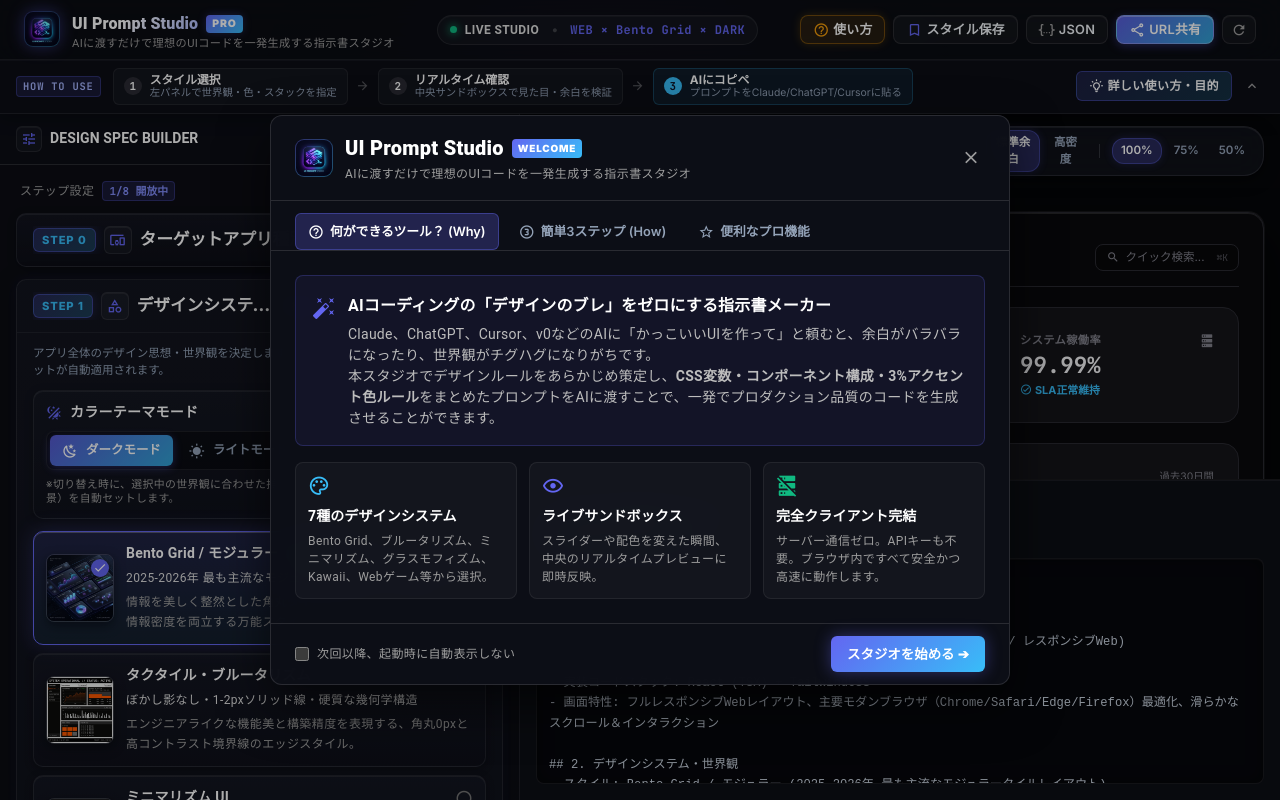
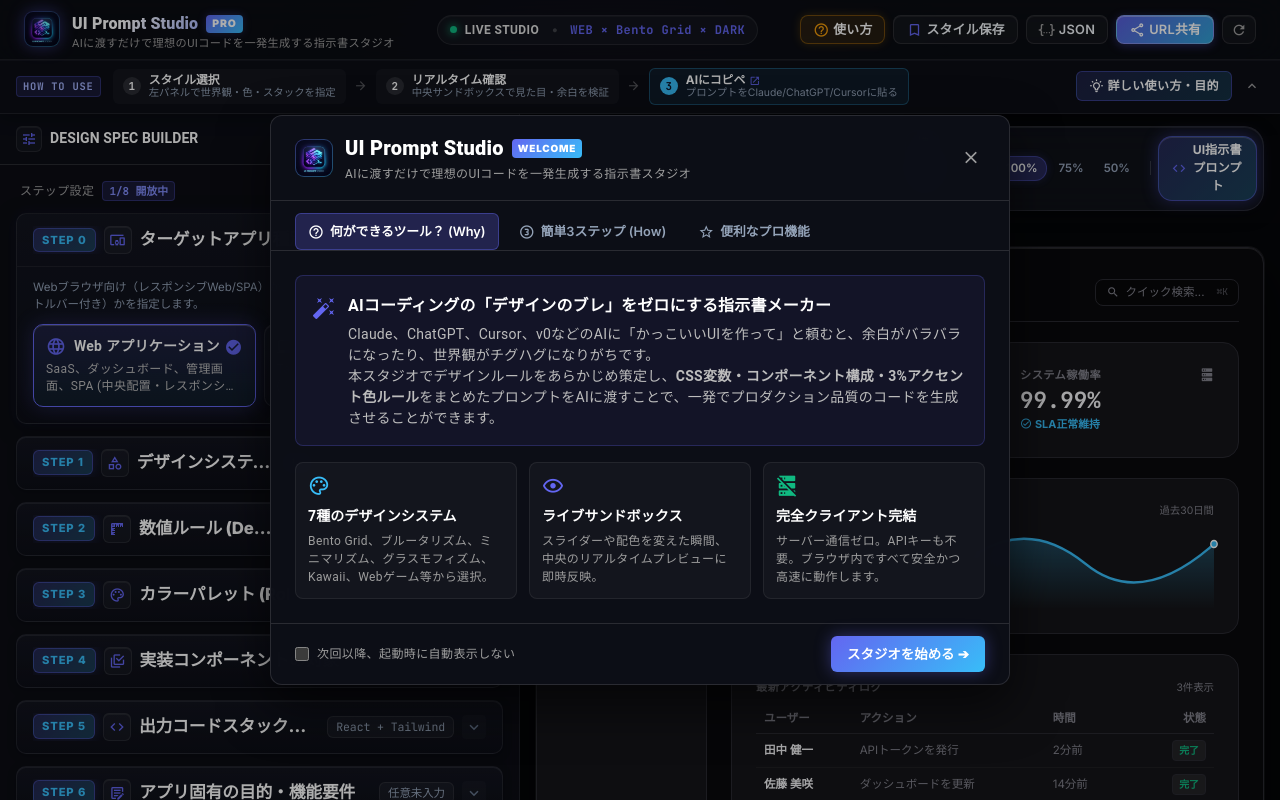
Before and after one commit to papagorilla-ja/ui-prompt-studio, a Vue app: page / in a window 1280 px wide. Built offline with nearby package versions, Linux system fonts and the light colour scheme.

Commit message:
feat: #35 UIコード指示書のモーダル化とプレビュー領域の最大化 (初期表示STEP0への変更含む)

```diff
--- a/src/App.vue
+++ b/src/App.vue
@@ -4,7 +4,7 @@ import { decodeConfigFromHash, copyShareUrlToClipboard } from '@/utils/urlSharin
 import { useConfigStore } from '@/stores/configStore'
 import BuilderPanel from '@/components/builder/BuilderPanel.vue'
 import SandboxStage from '@/components/preview/SandboxStage.vue'
-import PromptViewer from '@/components/prompt/PromptViewer.vue'
+import PromptModal from '@/components/prompt/PromptModal.vue'
 import WorkflowGuideBar from '@/components/guidance/WorkflowGuideBar.vue'
 import OnboardingModal from '@/components/guidance/OnboardingModal.vue'
 import StyleManagerModal from '@/components/presets/StyleManagerModal.vue'
@@ -17,6 +17,7 @@ const snackbarText = ref('')
 const zoomLevel = ref('100')
 const previewDensity = ref('default')
 const isUrlCopied = ref(false)
+const isPromptModalOpen = ref(false)
 const isMobile = ref(false)
 const mobileActiveTab = ref<'builder' | 'preview' | 'prompt'>('builder')
 
@@ -172,7 +173,7 @@ function handleReset() {
     </header>
 
     <!-- Workflow Guide Bar (Issue #28) -->
-    <WorkflowGuideBar @open-guide="openGuide" />
+    <WorkflowGuideBar @open-guide="openGuide" @open-prompt="isPromptModalOpen = true" />
 
     <!-- Studio Main Body (Responsive) -->
     <main class="studio-body" :class="{ 'mobile-layout': isMobile }">
@@ -265,24 +266,26 @@ function handleReset() {
                   {{ z }}%
                 </button>
               </div>
+
+              <span style="width: 1px; height: 14px; background: rgba(255,255,255,0.15);"></span>
+
+              <!-- Prominent UI Code Prompt Button -->
+              <button
+                type="button"
+                class="open-prompt-modal-btn d-flex align-center gap-1 px-3 py-1"
+                title="AIフロントエンド指示プロンプトを表示・コピー"
+                @click="isPromptModalOpen = true"
+              >
+                <v-icon icon="mdi-code-tags" size="15" color="primary" />
+                <span>UI指示書プロンプト</span>
+              </button>
             </div>
           </div>
 
-          <!-- Interactive Sandbox Stage -->
+          <!-- Interactive Sandbox Stage (Full Height) -->
           <div class="flex-1 overflow-hidden d-flex flex-column">
             <SandboxStage :zoom="zoomLevel" :density="previewDensity" />
           </div>
-        </div>
-
-        <!-- Bottom: Prompt Output (Linear Pro Style) -->
-        <div
-          class="studio-prompt-section"
-          :class="{
-            'mobile-hidden': isMobile && mobileActiveTab !== 'prompt',
-            'mobile-full-height': isMobile && mobileActiveTab === 'prompt'
-          }"
-        >
-          <PromptViewer @notify="showNotification" />
         </div>
       </section>
     </main>
@@ -312,13 +315,16 @@ function handleReset() {
       <button
         type="button"
         class="mobile-nav-btn d-flex flex-column align-center gap-1 py-1 px-4"
-        :class="{ 'mobile-nav-btn-active': mobileActiveTab === 'prompt' }"
-        @click="mobileActiveTab = 'prompt'"
+        :class="{ 'mobile-nav-btn-active': isPromptModalOpen }"
+        @click="isPromptModalOpen = true"
       >
         <v-icon icon="mdi-code-tags" size="18" />
         <span class="mobile-nav-text">プロンプト</span>
       </button>
     </nav>
+
+    <!-- Prompt Modal (Issue #35) -->
+    <PromptModal v-model="isPromptModalOpen" @notify="showNotification" />
 
     <!-- Onboarding Guide Modal (Issue #28) -->
     <OnboardingModal ref="onboardingModalRef" />
--- a/src/components/builder/BuilderPanel.vue
+++ b/src/components/builder/BuilderPanel.vue
@@ -15,8 +15,8 @@ const store = useConfigStore()
 
 // Accordion open states (STEP 1: Design System is open by default)
 const openSteps = ref<Record<string, boolean>>({
-  step0: false,
-  step1: true,
+  step0: true,
+  step1: false,
   step2: false,
   step3: false,
   step4: false,
--- a/src/components/guidance/WorkflowGuideBar.vue
+++ b/src/components/guidance/WorkflowGuideBar.vue
@@ -3,6 +3,7 @@ import { ref, onMounted } from 'vue'
 
 const emit = defineEmits<{
   (e: 'open-guide'): void
+  (e: 'open-prompt'): void
 }>()
 
 const STORAGE_KEY = 'ui-prompt-studio-guidebar-collapsed-v1'
@@ -37,6 +38,16 @@ function toggleCollapse() {
         <v-icon icon="mdi-chevron-down" size="14" color="grey" />
       </button>
 
+      <div class="d-flex align-center gap-2">
+        <button
+          type="button"
+          class="guide-action-link text-caption d-flex align-center gap-1 font-weight-bold"
+          @click="emit('open-prompt')"
+        >
+          <v-icon icon="mdi-code-tags" size="14" />
+          <span>プロンプトを開く</span>
+        </button>
+
         <button
           type="button"
           class="guide-action-link text-caption d-flex align-center gap-1"
@@ -45,6 +56,7 @@ function toggleCollapse() {
           <v-icon icon="mdi-book-open-page-variant-outline" size="14" />
           <span>詳しい使い方</span>
         </button>
+      </div>
     </div>
 
     <!-- Expanded Full Workflow Bar -->
@@ -78,14 +90,22 @@ function toggleCollapse() {
 
         <v-icon icon="mdi-arrow-right" size="14" class="flow-arrow text-grey" />
 
-        <!-- Step 3 -->
-        <div class="flow-step-item flow-step-highlight d-flex align-center gap-2 px-2-5 py-1">
+        <!-- Step 3 (Clickable to open prompt modal) -->
+        <button
+          type="button"
+          class="flow-step-item flow-step-highlight d-flex align-center gap-2 px-2-5 py-1 text-left cursor-pointer"
+          title="クリックしてプロンプトモーダルを表示"
+          @click="emit('open-prompt')"
+        >
           <span class="step-num step-num-highlight">3</span>
           <div>
-            <div class="step-title">AIにコピペ</div>
+            <div class="step-title d-flex align-center gap-1">
+              <span>AIにコピペ</span>
+              <v-icon icon="mdi-open-in-new" size="11" color="primary" />
+            </div>
             <div class="step-desc">プロンプトをClaude/ChatGPT/Cursorに貼る</div>
           </div>
-        </div>
+        </button>
       </div>
 
       <!-- Right Controls: How-to Button & Collapse -->
@@ -176,6 +196,7 @@ function toggleCollapse() {
   border: 1px solid rgba(255, 255, 255, 0.07);
   border-radius: 6px;
   transition: all 0.2s ease;
+  border: none;
 }
 
 .flow-step-item:hover {
@@ -184,8 +205,14 @@ function toggleCollapse() {
 }
 
 .flow-step-highlight {
-  background: rgba(56, 189, 248, 0.08);
-  border-color: rgba(56, 189, 248, 0.25);
+  background: rgba(56, 189, 248, 0.08) !important;
+  border: 1px solid rgba(56, 189, 248, 0.3) !important;
+}
+
+.flow-step-highlight:hover {
+  background: rgba(56, 189, 248, 0.15) !important;
+  border-color: rgba(56, 189, 248, 0.5) !important;
+  transform: translateY(-1px);
 }
 
 .step-num {
--- /dev/null
+++ b/src/components/prompt/PromptModal.vue
@@ -0,0 +1,131 @@
+<script setup lang="ts">
+import { useConfigStore } from '@/stores/configStore'
+import PromptViewer from './PromptViewer.vue'
+
+defineProps<{
+  modelValue: boolean
+}>()
+
+const emit = defineEmits<{
+  (e: 'update:modelValue', value: boolean): void
+  (e: 'notify', message: string): void
+}>()
+
+const store = useConfigStore()
+</script>
+
+<template>
+  <v-dialog
+    :model-value="modelValue"
+    max-width="1060px"
+    transition="dialog-bottom-transition"
+    @update:model-value="emit('update:modelValue', $event)"
+  >
+    <div class="prompt-modal-card linear-card d-flex flex-column">
+      <!-- Modal Header -->
+      <div class="modal-header px-5 py-3-5 d-flex align-center justify-space-between border-b">
+        <div class="d-flex align-center gap-3">
+          <div class="icon-box" style="width: 32px; height: 32px;">
+            <v-icon icon="mdi-code-tags" size="20" color="primary" />
+          </div>
+          <div>
+            <div class="d-flex align-center gap-2 flex-wrap">
+              <h2 class="text-subtitle-1 font-weight-bold text-white mb-0">
+                AIフロントエンド指示プロンプト
+              </h2>
+              <span class="active-system-badge font-mono">
+                {{ store.currentDesignSystemMeta.name.split('/')[0].trim() }} • {{ store.isLight ? 'LIGHT' : 'DARK' }}
+              </span>
+            </div>
+            <p class="text-caption text-grey mb-0 mt-0-5">
+              Claude, Cursor, ChatGPT, v0 等に貼り付けて即座にUIコードを生成できる詳細指示書です
+            </p>
+          </div>
+        </div>
+
+        <div class="d-flex align-center gap-2">
+          <v-btn
+            icon="mdi-close"
+            size="small"
+            variant="text"
+            color="grey"
+            aria-label="閉じる"
+            @click="emit('update:modelValue', false)"
+          />
+        </div>
+      </div>
+
+      <!-- Modal Body (PromptViewer) -->
+      <div class="modal-body pa-4 flex-1 overflow-hidden d-flex flex-column" style="min-height: 540px; max-height: 72vh;">
+        <PromptViewer @notify="(msg) => emit('notify', msg)" />
+      </div>
+
+      <!-- Modal Footer -->
+      <div class="modal-footer px-5 py-2-5 d-flex align-center justify-space-between border-t">
+        <div class="d-flex align-center gap-2 text-caption text-grey">
+          <v-icon icon="mdi-lightbulb-outline" size="14" color="primary" />
+          <span>推奨AI: <strong>Claude 3.7 Sonnet / Claude 3.5 Sonnet / Cursor / GPT-4o / v0</strong></span>
+        </div>
+
+        <v-btn
+          variant="tonal"
+          color="grey"
+          size="small"
+          class="text-none font-weight-bold"
+          @click="emit('update:modelValue', false)"
+        >
+          閉じる (Esc)
+        </v-btn>
+      </div>
+    </div>
+  </v-dialog>
+</template>
+
+<style scoped>
+.prompt-modal-card {
+  background: #0d0f17 !important;
+  border: 1px solid rgba(255, 255, 255, 0.12) !important;
+  border-radius: 12px;
+  box-shadow: 0 24px 48px -12px rgba(0, 0, 0, 0.8), 0 0 24px rgba(99, 102, 241, 0.2);
+  overflow: hidden;
+}
+
+.modal-header {
+  background: rgba(255, 255, 255, 0.02);
+}
+
+.py-3-5 {
+  padding-top: 14px;
+  padding-bottom: 14px;
+}
+
+.py-2-5 {
+  padding-top: 10px;
+  padding-bottom: 10px;
+}
+
+.active-system-badge {
+  font-size: 0.68rem;
+  font-weight: 700;
+  padding: 2px 7px;
+  border-radius: 4px;
+  background: rgba(99, 102, 241, 0.15);
+  border: 1px solid rgba(99, 102, 241, 0.35);
+  color: #a5b4fc;
+}
+
+.border-b {
+  border-bottom: 1px solid rgba(255, 255, 255, 0.08) !important;
+}
+
+.border-t {
+  border-top: 1px solid rgba(255, 255, 255, 0.08) !important;
+}
+
+.font-mono {
+  font-family: var(--font-mono);
+}
+
+.gap-2 { gap: 8px; }
+.gap-3 { gap: 12px; }
+</style>
--- a/src/styles/main.css
+++ b/src/styles/main.css
@@ -123,11 +123,12 @@ body::after {
 }
 
 .studio-preview-section {
-  flex: 1;
+  flex: 1 1 100%;
+  height: 100%;
   display: flex;
   flex-direction: column;
   overflow: hidden;
-  border-bottom: 1px solid rgba(255, 255, 255, 0.08);
+  border-bottom: none;
   position: relative;
 }
 
@@ -370,3 +371,23 @@ body::after {
     padding-right: 8px !important;
   }
 }
+
+/* 7. Open Prompt Modal Trigger Button (Issue #35) */
+.open-prompt-modal-btn {
+  background: linear-gradient(135deg, rgba(99, 102, 241, 0.28) 0%, rgba(56, 189, 248, 0.28) 100%);
+  border: 1px solid rgba(99, 102, 241, 0.5);
+  border-radius: 14px;
+  color: #ffffff;
+  font-size: 0.76rem;
+  font-weight: 700;
+  cursor: pointer;
+  box-shadow: 0 0 16px rgba(99, 102, 241, 0.35), inset 0 1px 0 rgba(255, 255, 255, 0.15);
+  transition: all 0.2s cubic-bezier(0.4, 0, 0.2, 1);
+}
+
+.open-prompt-modal-btn:hover {
+  background: linear-gradient(135deg, rgba(99, 102, 241, 0.45) 0%, rgba(56, 189, 248, 0.45) 100%);
+  border-color: rgba(99, 102, 241, 0.8);
+  box-shadow: 0 0 24px rgba(99, 102, 241, 0.6);
+  transform: translateY(-1px);
+}
```
Lines whose indentation alone changed are shown as unchanged.
